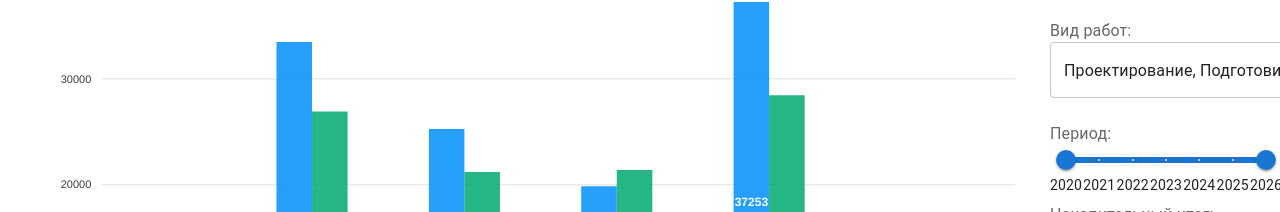
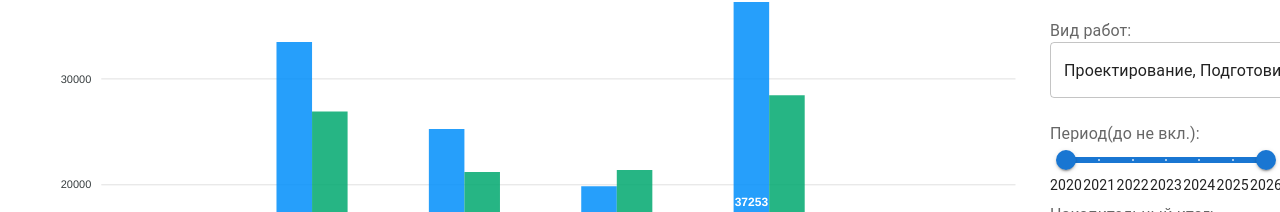
Before and after one commit to JhonySmith/green_atom, a React (Vite) app: page / in a window 1280 px wide. Shown: the part 134-346 px from the top of the page. Built offline with nearby package versions, Linux system fonts and the light colour scheme.

Commit message:
Добавлен комментарий к контролу дат

```diff
--- a/src/entities/Chart/ui/ChartControlPanel/ChartControlPanel.tsx
+++ b/src/entities/Chart/ui/ChartControlPanel/ChartControlPanel.tsx
@@ -85,7 +85,7 @@ export const ChartControlPanel = (props: IProps) => {
           <MenuItem value={job.id}>{job.label}</MenuItem>
         ))}
       </Select>
-      <InputLabel>Период:</InputLabel>
+      <InputLabel>Период(до не вкл.):</InputLabel>
       <Slider
         value={filter.date}
         sx={{ ...sx, marginLeft: 2 }}
```
